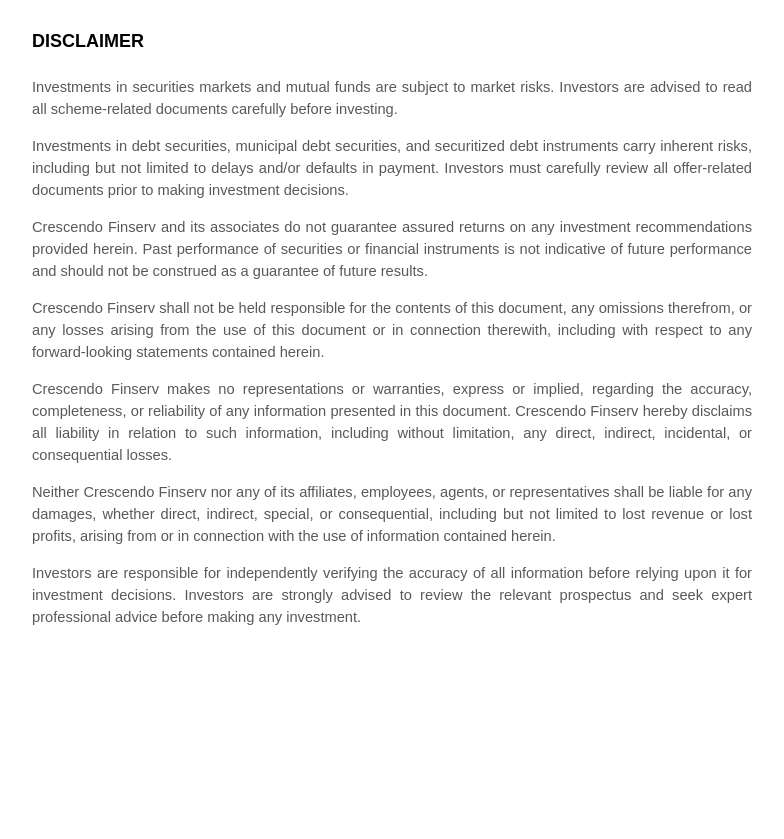
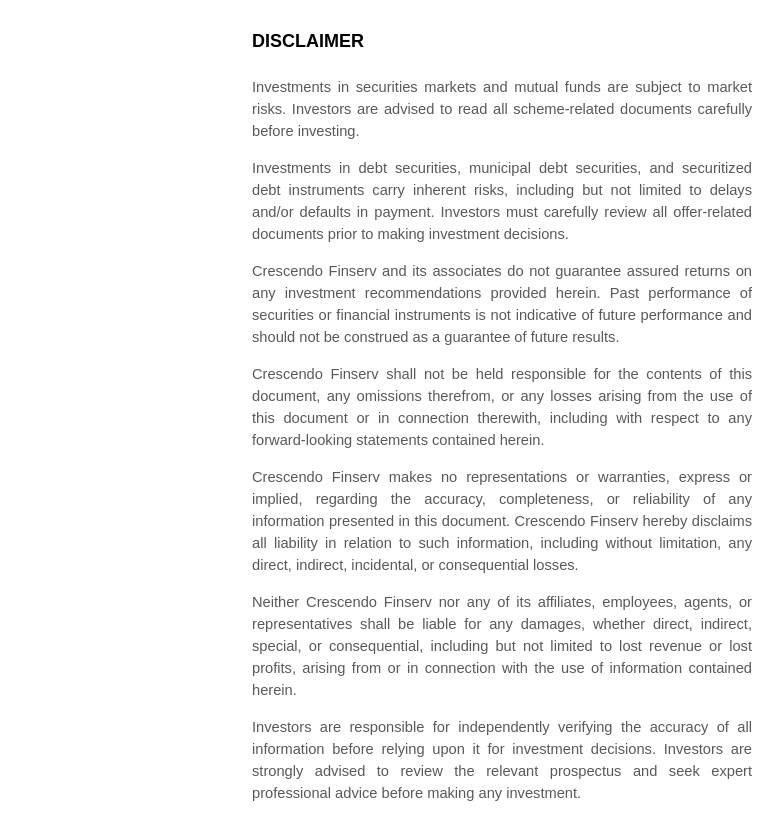
Before and after one commit to crescendofinserv/Crescendo-Finserv-Disclaimer-Page1, a plain HTML site: page index.html in a window 1280 px wide. Shown: the part 103-942 px from the top of the page, without its empty margins (248-1032 px from the left). Before the commit the page ends 800 px from the top, so only its background shows below. Drawn offline with Linux system fonts and the light colour scheme.

Commit message:
Update index.html

```diff
--- a/index.html
+++ b/index.html
@@ -37,6 +37,7 @@
             text-align: left;
             margin-bottom: 20px;
             color: #000;
+            padding-left: 220px;
         }
 
         .disclaimer-text {
@@ -45,6 +46,7 @@
             color: #595959;
             font-size: 11pt;
             line-height: 1.5;
+            padding-left: 220px;
         }
 
         .company-name {
```
